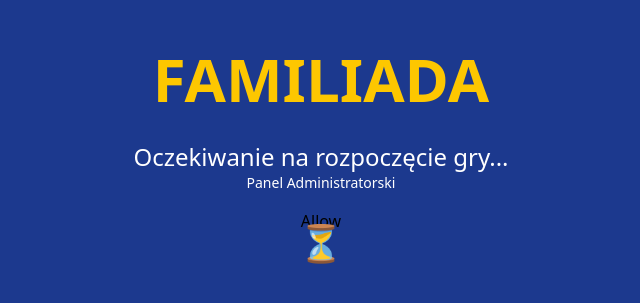
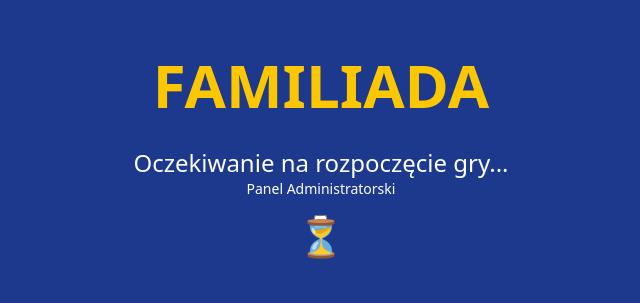
Before and after one commit to wikipop/familiada-web-app, a Vue app in the folder familiada-app/: page /game in a window 1280 px wide. Shown: the part 239-542 px from the top of the page, without its empty margins (319-959 px from the left). Built offline with nearby package versions, Linux system fonts and the light colour scheme.

Commit message:
Update Game.vue

```diff
--- a/familiada-app/src/views/Game.vue
+++ b/familiada-app/src/views/Game.vue
@@ -80,7 +80,7 @@
     <div v-else class="flex flex-col items-center justify-center">
       <div class="text-white text-2xl">Oczekiwanie na rozpoczęcie gry...</div>
       <a class="text-sm text-white mb-4" target="_new" href="/admin">Panel Administratorski</a>
-      <button>Allow</button>
+      <input type="checkbox" class="p-12"/>
       <div class="animate-bounce text-yellow-400 text-4xl">⏳</div>
     </div>
   </div>
```
